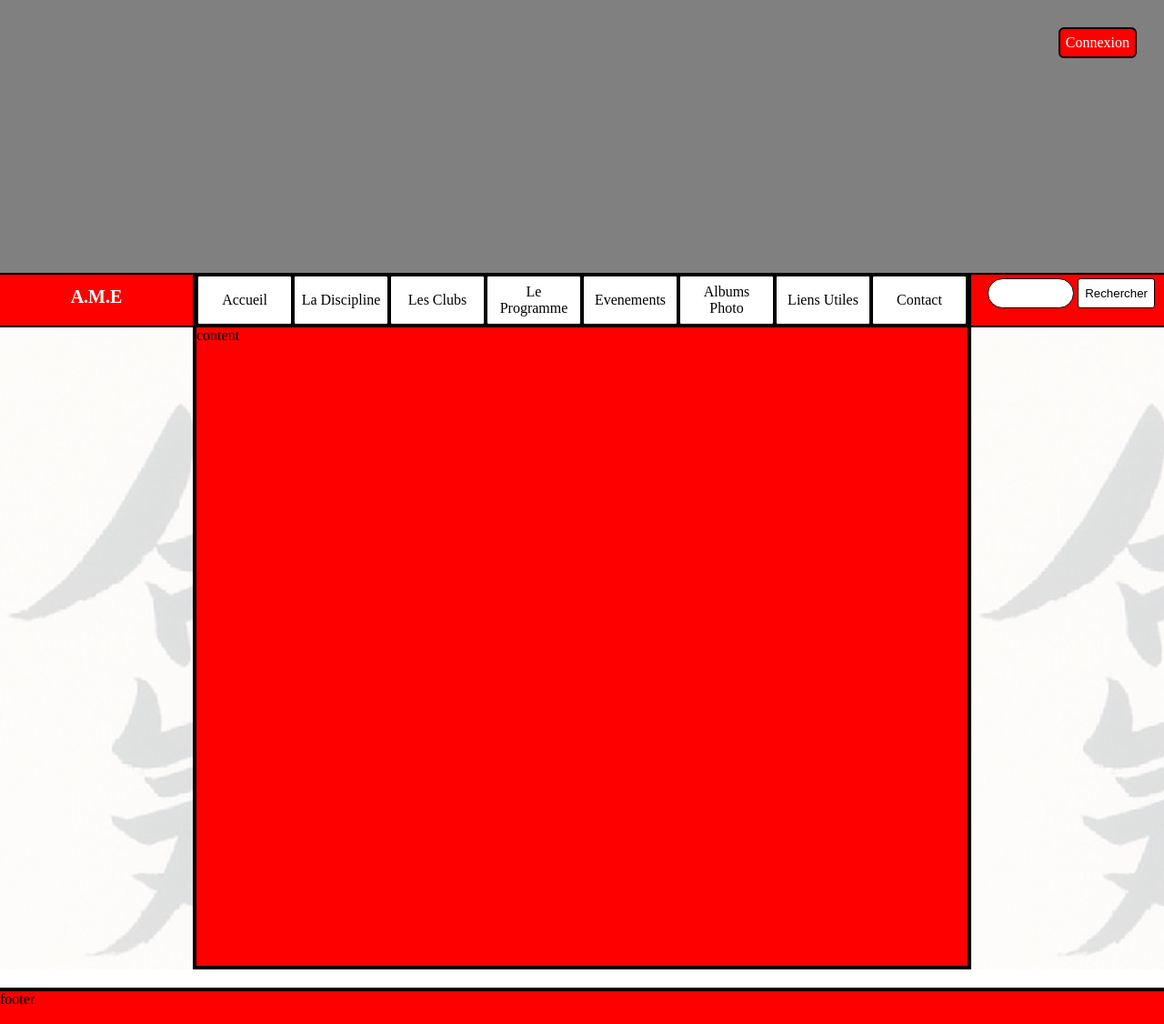
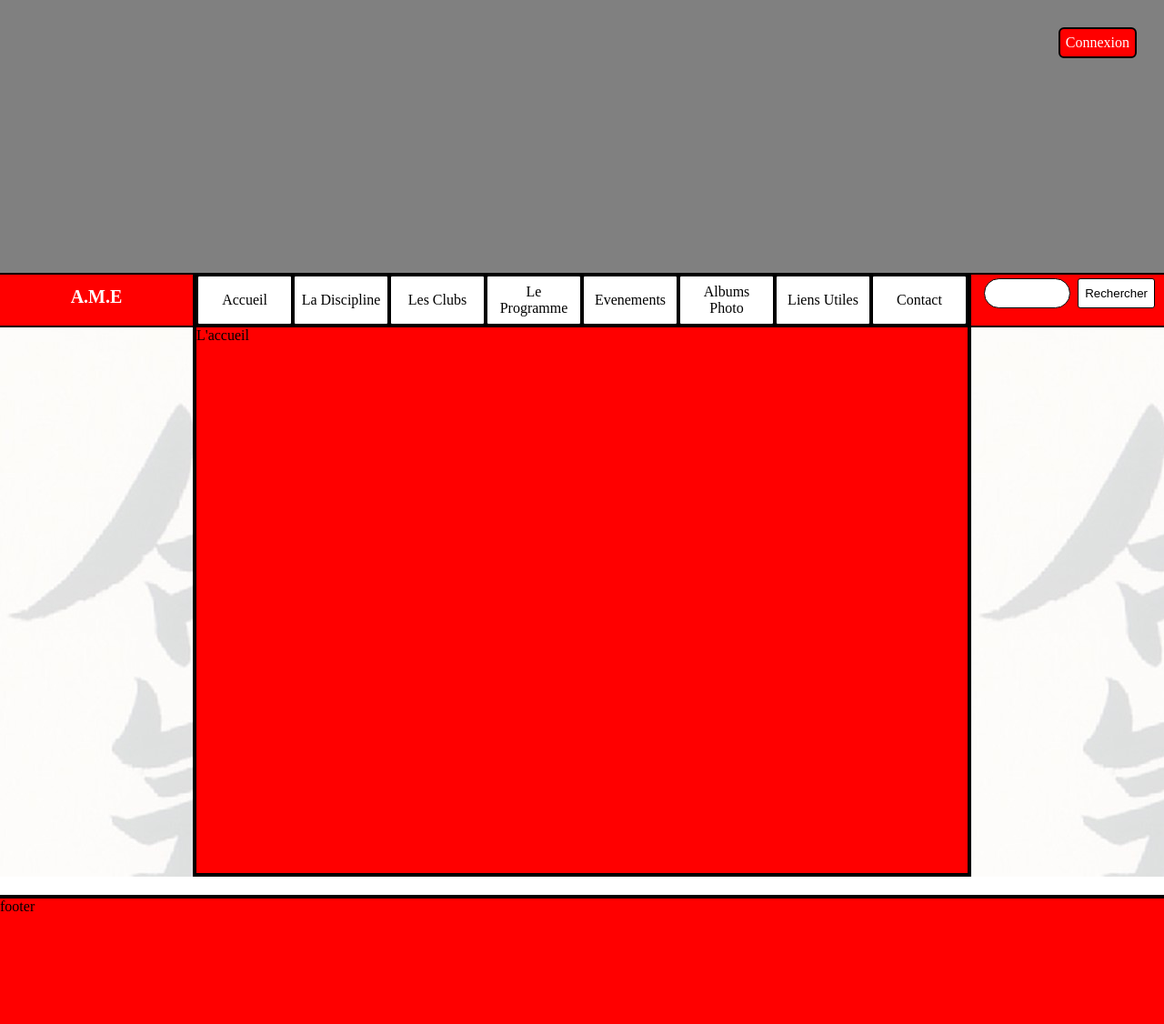
Before and after one commit to zack-ff7/SiteAmeFromScratch, a PHP site: page / in a window 1280 px wide. Shown: the whole page at 91% size. After the commit the page ends 1002 px from the top, so only its background shows below. Run offline with PHP 8.4, Linux system fonts and the light colour scheme.

Commit message:
CSS/PHP
le $content fonctionne desormais

```diff
--- a/Views/connexion.php
+++ b/Views/connexion.php
@@ -1,9 +1,8 @@
 <?php
-
 $title='Se connecter';
 ob_start();
+?>
 
-?>
 <div id="connection">
 <form method="POST">
     <label>Login<input type="text" name="nom"/></label>
@@ -15,7 +14,6 @@ ob_start();
 <p>Pas encore de compte? Cliquez <a href="index.php?page=creation"> ici </a>
 
  <?php
-
  $content=ob_get_clean();
  include("Views/layout.php");
  ?>
--- a/Views/layout.php
+++ b/Views/layout.php
@@ -7,7 +7,6 @@
     </head>
 
     <body>
-
         <div class="header">
             <div class="headerMenu">
                 <?php
@@ -20,7 +19,6 @@
                 }
                 ?>
             </div>
-
         </div>
 
         <div class="navBar">
@@ -44,11 +42,10 @@
 
         <div class="main">
             <div class="left-side"></div>
-            <div class="content">content<br><br><br><br><br><br><br><br><br><br><br><br><br><br><br><br><br><br><br><br><br><br><br><br><br><br><br><br><br><br><br><br><br><br><br><br><br><br><br></div>
+            <div class="content"> <?php echo($content); ?> </div>
             <div class="right-side"></div>
         </div>
 
         <div class="footer">footer<br><br></div>
-
     </body>
 </html>
--- a/style.css
+++ b/style.css
@@ -84,10 +84,6 @@ html,body{
     flex: 1;
 }
 
-#searchBar{
-
-}
-
 #formSearch{
     display: flex;
     justify-content: flex-end;
@@ -104,6 +100,7 @@ html,body{
     margin-top: 4px;
     margin-left: 4px;
     margin-bottom: 4px;
+    margin-right: 4px;
 }
 
 #search{
@@ -144,6 +141,7 @@ html,body{
 }
 
 .content{
+    min-height: 600px;
     background-color: red;
     min-width: 750px;
     border-left: 4px solid black;
```
